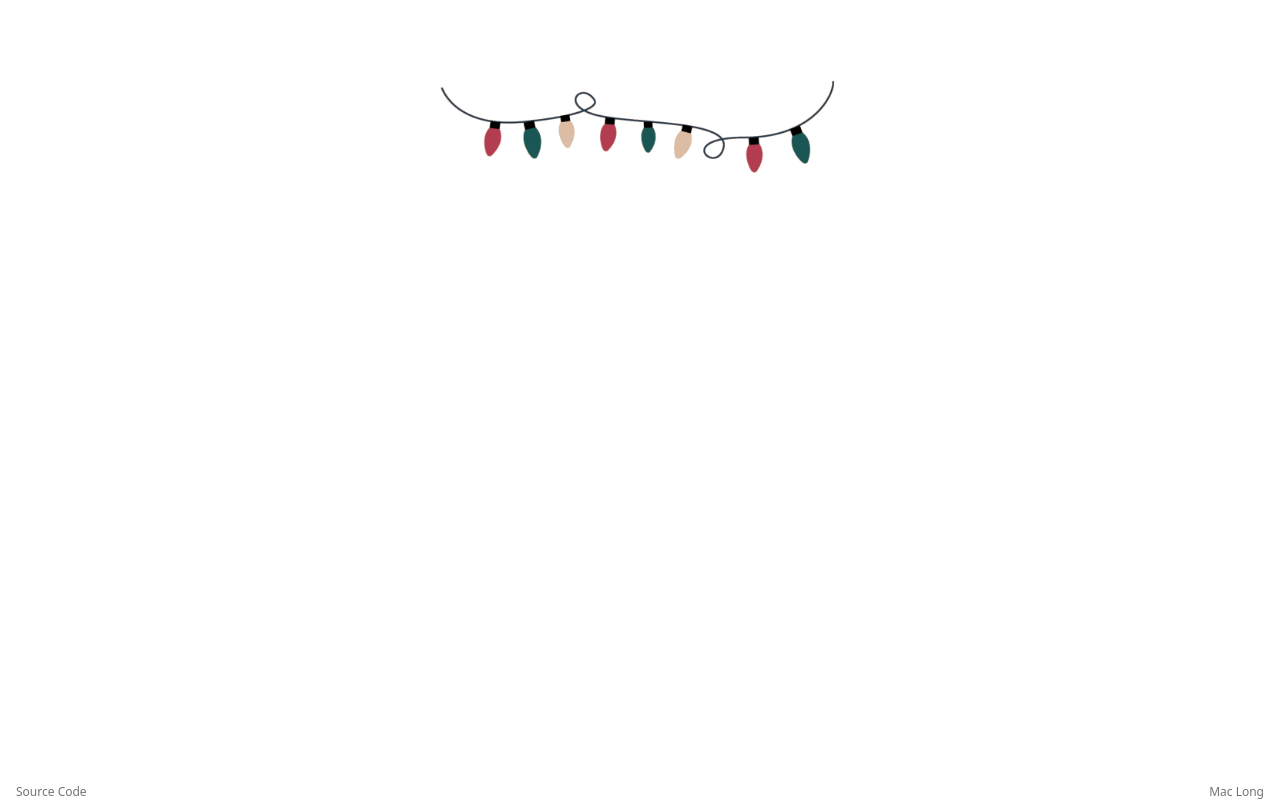
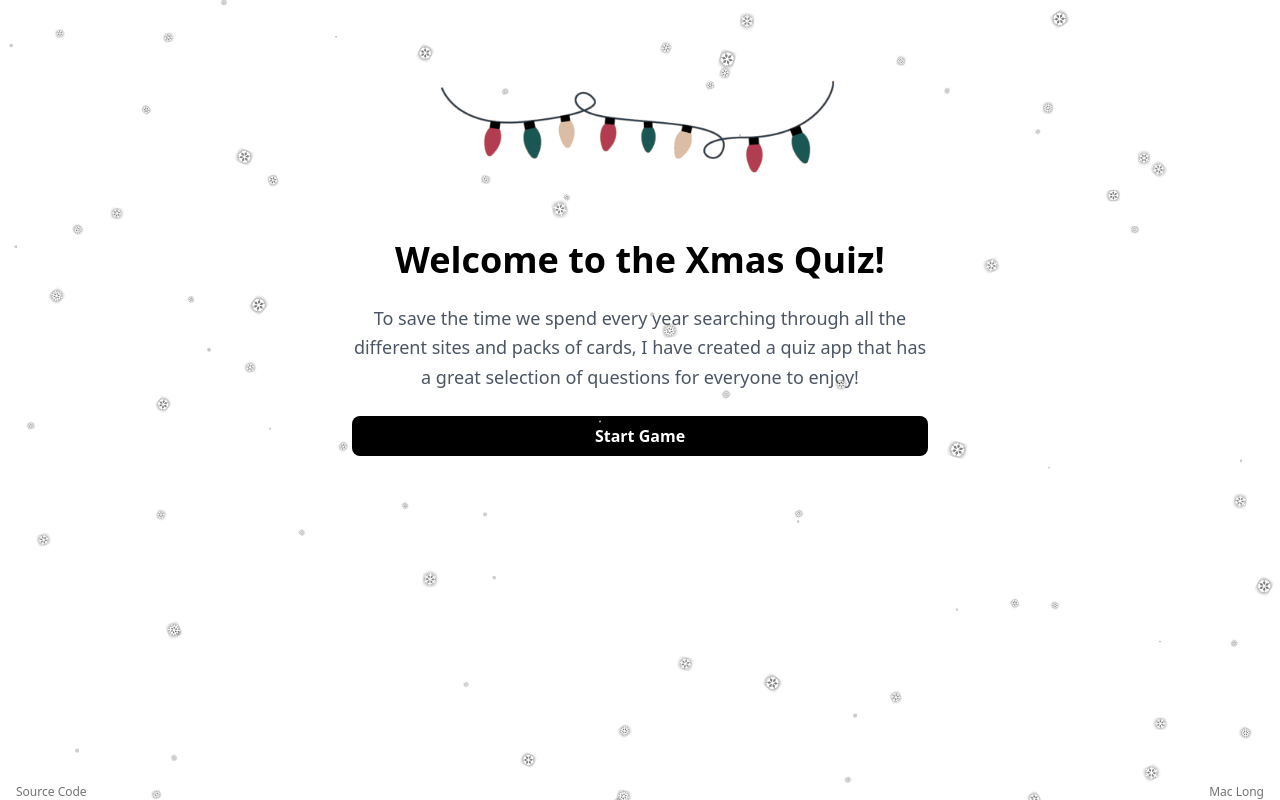
Before and after one commit to maclong9/xmas-quiz, a SvelteKit app: page / in a window 1280 px wide. Built offline with nearby package versions, Linux system fonts and the light colour scheme.

Commit message:
feat: add snow

```diff
--- /dev/null
+++ b/src/lib/components/Snowfall.svelte
@@ -0,0 +1,111 @@
+<script>
+  import { onMount } from 'svelte'
+
+  // a bunch of variables defining the snow and how it falls
+  const SNOWFLAKES_COUNT = 200 // on firefox should go smoothly up to 750
+  const SNOWFLAKE_MIN_SCALE = 0.1
+  const MELTING_SPEED = 1.12
+  const WIND_FORCE = 0.01
+  const FALL_SPEED = 0.15
+  const SNOW_ICONS = ['❆', '❅', '❄']
+  const TARGET_FPS = 60
+
+  const MS_BETWEEN_FRAMES = 1000 / TARGET_FPS
+
+  // this function generates the random configuration with all necessary values
+  function randomSnowflakeConfig(i) {
+    return {
+      scale: SNOWFLAKE_MIN_SCALE + Math.random() * (1 - SNOWFLAKE_MIN_SCALE),
+      x: -20 + Math.random() * 120,
+      y: -100 + Math.random() * 200,
+      rotation: Math.floor(Math.random() * 360),
+      snowIcon: SNOW_ICONS[i % SNOW_ICONS.length],
+      opacity: 0.999,
+    }
+  }
+
+  // actially generating the snowflakes
+  let snowflakes = new Array(SNOWFLAKES_COUNT)
+    .fill()
+    .map((_, i) => randomSnowflakeConfig(i))
+    .sort((a, b) => a.scale - b.scale)
+
+  // in onMount we define the loop function and start our animationFrame loop.
+  onMount(async () => {
+    let frame, lastTime
+
+    function loop(timestamp) {
+      frame = requestAnimationFrame(loop)
+
+      const elapsed = timestamp - lastTime
+      lastTime = timestamp
+
+      let framesCompleted = elapsed / MS_BETWEEN_FRAMES
+
+      if (isNaN(framesCompleted)) {
+        framesCompleted = 1
+      }
+
+      snowflakes = snowflakes.map(flake => {
+        if (flake.y >= 100) {
+          flake.opacity = Math.pow(flake.opacity, MELTING_SPEED)
+        } else {
+          flake.y += FALL_SPEED * flake.scale * framesCompleted
+          flake.x += WIND_FORCE * flake.scale * framesCompleted
+          flake.rotation += 1 * framesCompleted
+        }
+        if (flake.opacity <= 0.02) {
+          flake.y = -20
+          flake.x = -20 + Math.random() * 120
+          flake.opacity = 0.999
+        }
+        return flake
+      })
+    }
+
+    loop()
+
+    return () => cancelAnimationFrame(frame)
+  })
+</script>
+
+<style>
+  :global(body) {
+    min-height: 100%;
+  }
+
+  :global(html) {
+    height: 100%;
+  }
+
+  .snowflake {
+    color: #fff;
+    font-size: 1.2rem;
+    line-height: 1.2rem;
+    font-family: Arial, sans-serif;
+    text-shadow: 0 0 5px #000;
+    position: absolute;
+    z-index: 1000;
+    overflow: hidden;
+  }
+
+  .snowframe {
+    pointer-events: none;
+    position: absolute;
+    top: 0;
+    right: 0;
+    bottom: 0;
+    left: 0;
+    overflow: hidden;
+  }
+</style>
+
+<div class="snowframe" aria-hidden="true">
+  {#each snowflakes as flake}
+    <div
+      class="snowflake"
+      style={`opacity: ${flake.opacity}; transform: scale(${flake.scale}) rotate(${flake.rotation}deg); left: ${flake.x}%; top: calc(${flake.y}% - ${flake.scale}rem)`}>
+      {flake.snowIcon}
+    </div>
+  {/each}
+</div>
--- a/src/routes/+layout.svelte
+++ b/src/routes/+layout.svelte
@@ -1,4 +1,5 @@
 <script>
+  import Snowfall from "$lib/components/Snowfall.svelte";
   import "../app.css";
   let { children } = $props();
 </script>
@@ -40,4 +41,5 @@
       </a>
     </span>
   </footer>
+  <Snowfall />
 </div>
```
